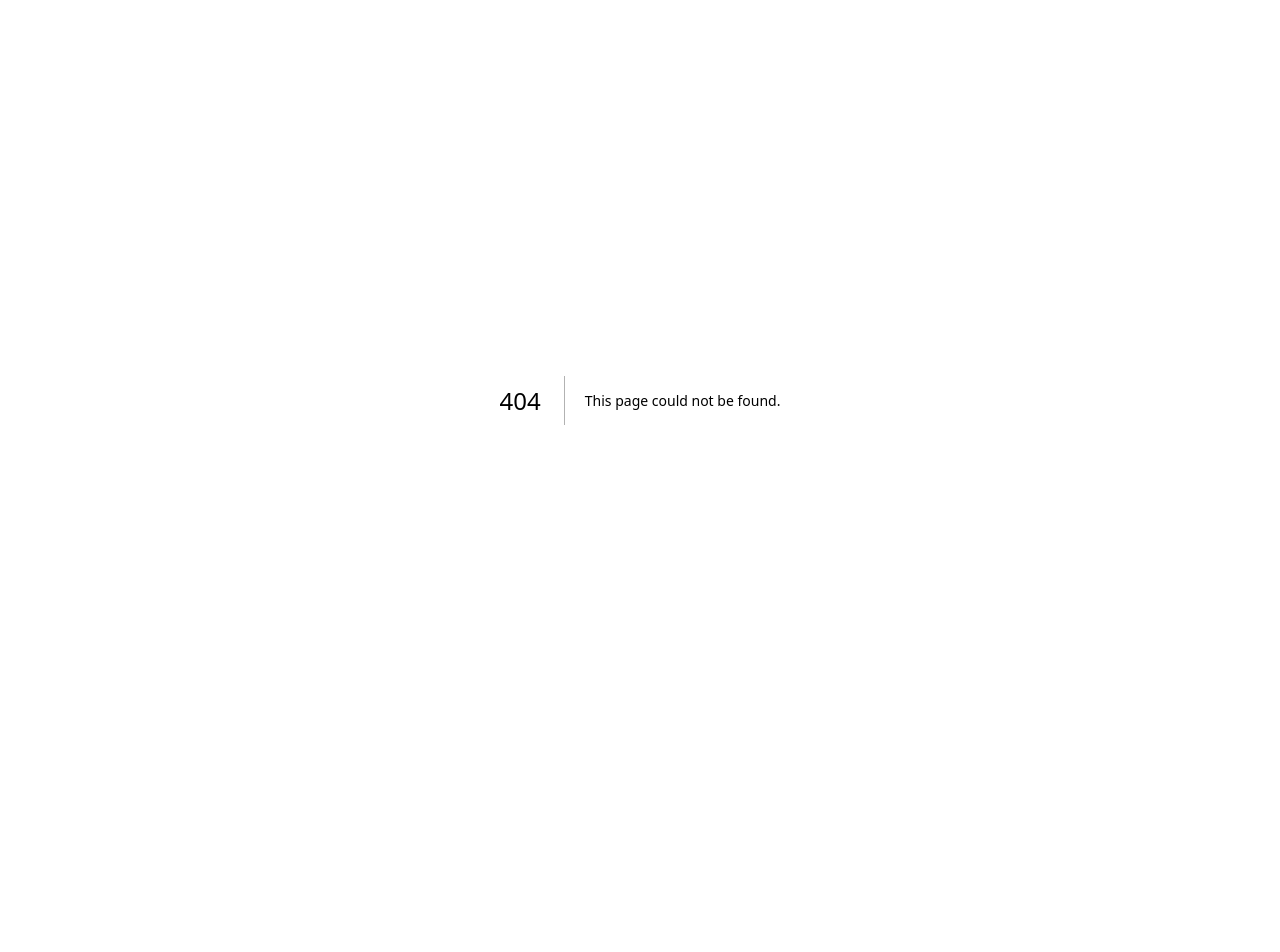
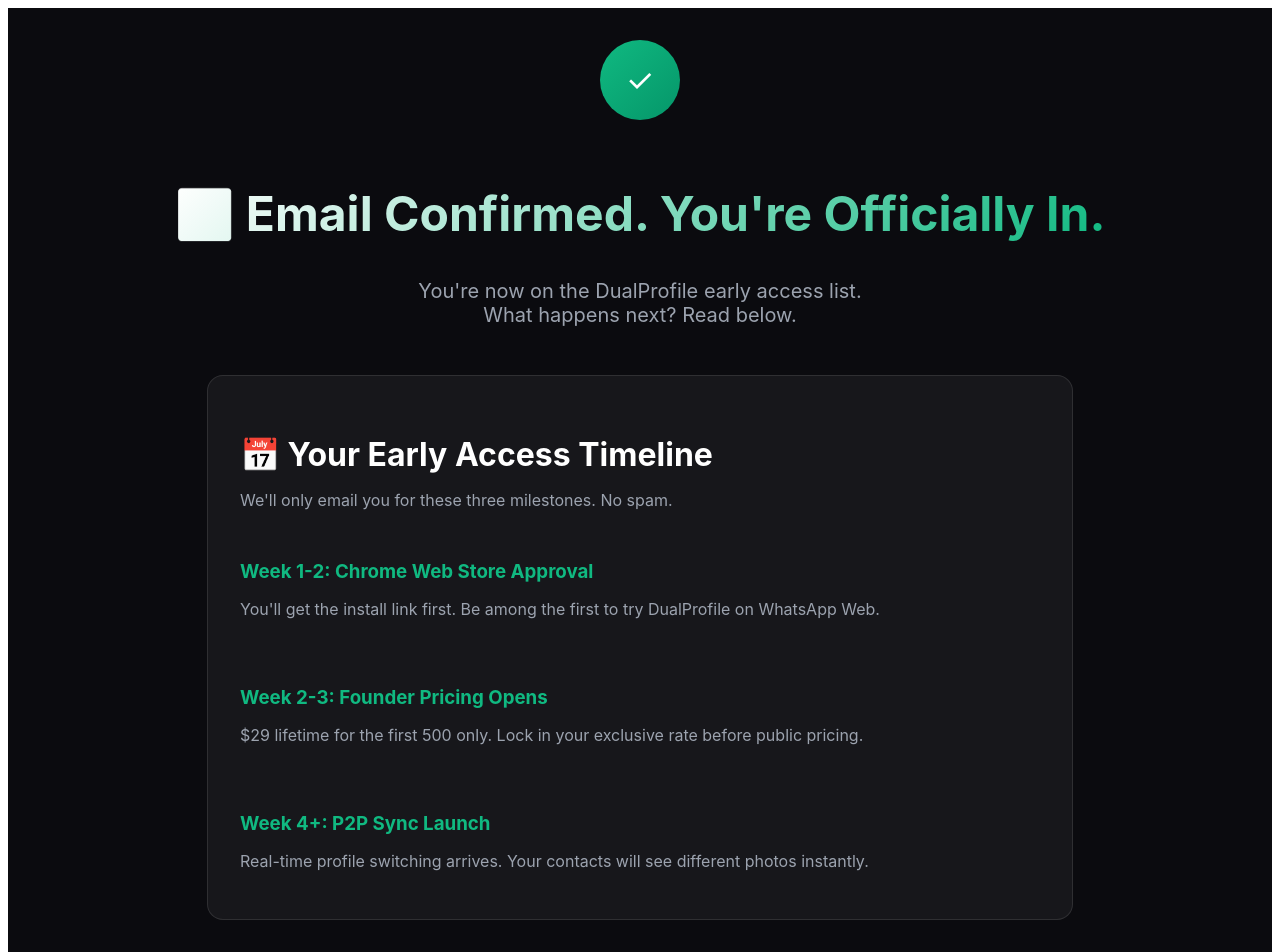
Before and after one commit to JayPlange/dualprofile-landing, a Next.js app: page /thankyou in a window 1280 px wide. Before the commit this address had no page. Shown: the top 952 px of the page. Before the commit the page ends 800 px from the top, so only its background shows below. Built offline with nearby package versions, Linux system fonts and the light colour scheme.

Commit message:
Rename thank-you.tsx to thankyou.tsx to fix routing

```diff
--- /dev/null
+++ b/pages/thankyou.tsx
@@ -0,0 +1,108 @@
+import React from 'react';
+import Head from 'next/head';
+
+export default function ThankYou() {
+  return (
+    <>
+      <Head>
+        <title>Email Confirmed - DualProfile Early Access</title>
+        <meta name="description" content="You're officially in the DualProfile early access list." />
+        <meta name="viewport" content="width=device-width, initial-scale=1" />
+        <link rel="icon" href="/favicon.png" />
+      </Head>
+
+      <div style={{
+        minHeight: '100vh',
+        backgroundColor: '#0b0b0f',
+        color: '#ffffff',
+        display: 'flex',
+        alignItems: 'center',
+        justifyContent: 'center',
+        flexDirection: 'column',
+        padding: '2rem',
+        fontFamily: 'Inter, sans-serif'
+      }}>
+        <div style={{
+          width: '80px',
+          height: '80px',
+          background: 'linear-gradient(135deg, #10b981, #059669)',
+          borderRadius: '50%',
+          display: 'flex',
+          alignItems: 'center',
+          justifyContent: 'center',
+          marginBottom: '2rem',
+          fontSize: '2rem'
+        }}>
+          ✓
+        </div>
+
+        <h1 style={{
+          fontSize: '3rem',
+          fontWeight: 700,
+          textAlign: 'center',
+          marginBottom: '1rem',
+          background: 'linear-gradient(135deg, #ffffff, #10b981)',
+          WebkitBackgroundClip: 'text',
+          WebkitTextFillColor: 'transparent',
+          backgroundClip: 'text'
+        }}>
+          ✅ Email Confirmed. You're Officially In.
+        </h1>
+
+        <p style={{
+          fontSize: '1.25rem',
+          color: '#9ca3af',
+          textAlign: 'center',
+          marginBottom: '3rem',
+          maxWidth: '600px'
+        }}>
+          You're now on the DualProfile early access list.
+          <br />
+          What happens next? Read below.
+        </p>
+
+        <div style={{
+          backgroundColor: 'rgba(255, 255, 255, 0.05)',
+          border: '1px solid rgba(255, 255, 255, 0.1)',
+          borderRadius: '1rem',
+          padding: '2rem',
+          maxWidth: '800px',
+          width: '100%'
+        }}>
+          <h2 style={{ fontSize: '2rem', marginBottom: '1rem' }}>📅 Your Early Access Timeline</h2>
+          <p style={{ color: '#9ca3af', marginBottom: '2rem' }}>We'll only email you for these three milestones. No spam.</p>
+
+          <div style={{ display: 'grid', gap: '2rem' }}>
+            <div>
+              <h3 style={{ color: '#10b981', marginBottom: '0.5rem' }}>Week 1-2: Chrome Web Store Approval</h3>
+              <p style={{ color: '#9ca3af' }}>You'll get the install link first. Be among the first to try DualProfile on WhatsApp Web.</p>
+            </div>
+
+            <div>
+              <h3 style={{ color: '#10b981', marginBottom: '0.5rem' }}>Week 2-3: Founder Pricing Opens</h3>
+              <p style={{ color: '#9ca3af' }}>$29 lifetime for the first 500 only. Lock in your exclusive rate before public pricing.</p>
+            </div>
+
+            <div>
+              <h3 style={{ color: '#10b981', marginBottom: '0.5rem' }}>Week 4+: P2P Sync Launch</h3>
+              <p style={{ color: '#9ca3af' }}>Real-time profile switching arrives. Your contacts will see different photos instantly.</p>
+            </div>
+          </div>
+        </div>
+
+        <div style={{ marginTop: '3rem', textAlign: 'center' }}>
+          <a
+            href="https://dualprofile-landing.vercel.app/"
+            style={{
+              color: '#10b981',
+              textDecoration: 'none',
+              fontSize: '1.1rem'
+            }}
+          >
+            ← Back to Landing Page
+          </a>
+        </div>
+      </div>
+    </>
+  );
+}
```
